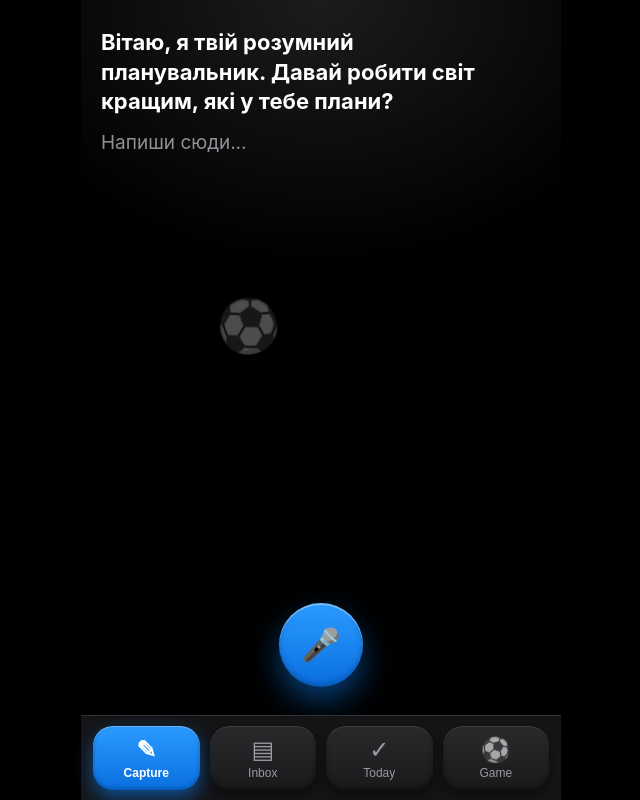
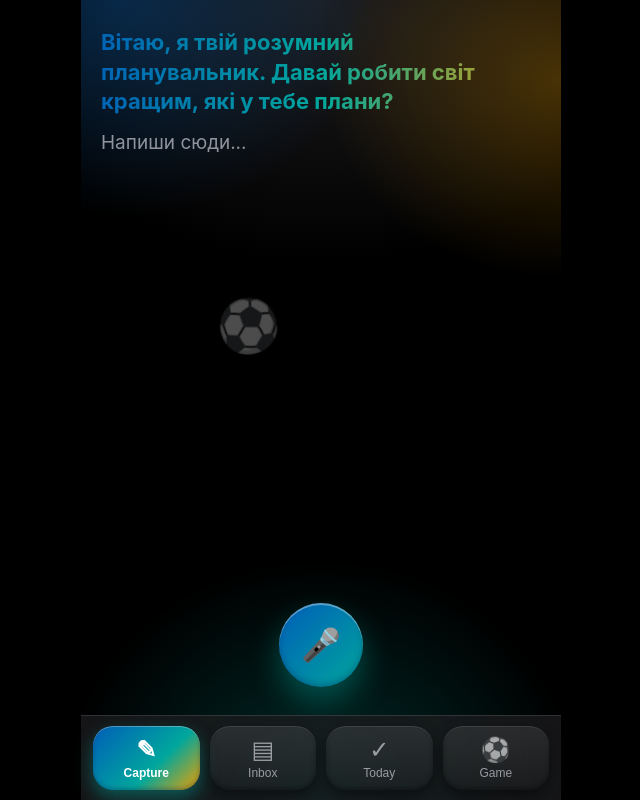
Before and after one commit to nazarhnura/brain-dump-app, a React (Vite) app: page / in a window 1280 px wide. Shown: the whole page, without its empty margins (319-959 px from the left). Built offline with nearby package versions, Linux system fonts and the light colour scheme; the HTML template or start-up script is replaced by a standard one.

Commit message:
Add WC2026-inspired color accents throughout the UI
Blue/teal/orange palette applied to: background glow, capture greeting, mic button, active nav tab, task card borders (cycling), checkboxes, goal frame and score on Game screen.

```diff
--- a/src/index.css
+++ b/src/index.css
@@ -7,7 +7,17 @@
   --color-accent: #0a84ff;
   --color-border: rgba(255, 255, 255, 0.12);
   --safe-bottom: env(safe-area-inset-bottom, 0px);
-  --app-gradient: radial-gradient(120% 55% at 50% 0%, #1c1c1e 0%, #000000 60%);
+
+  /* WC26-inspired accent palette */
+  --wc-blue: #005eb8;
+  --wc-orange: #f0a000;
+  --wc-sand: #c6a46a;
+  --wc-teal: #00a79d;
+
+  --app-gradient: radial-gradient(90% 45% at 8% 0%, rgba(0, 94, 184, 0.35) 0%, transparent 60%),
+    radial-gradient(90% 45% at 100% 10%, rgba(240, 160, 0, 0.28) 0%, transparent 55%),
+    radial-gradient(90% 50% at 50% 100%, rgba(0, 167, 157, 0.28) 0%, transparent 60%),
+    radial-gradient(120% 55% at 50% 0%, #1c1c1e 0%, #000000 60%);
 }
 
 * {
@@ -62,7 +72,10 @@ body {
   font-size: 22px;
   font-weight: 700;
   line-height: 1.35;
-  color: var(--color-text);
+  background: linear-gradient(90deg, var(--wc-blue), var(--wc-teal), var(--wc-orange));
+  -webkit-background-clip: text;
+  background-clip: text;
+  color: transparent;
 }
 
 .capture-screen__input {
@@ -116,14 +129,14 @@ body {
   height: 84px;
   border-radius: 50%;
   border: none;
-  background: linear-gradient(180deg, #2b9bff, #0a6fe0);
+  background: linear-gradient(135deg, var(--wc-blue), var(--wc-teal));
   color: #fff;
   font-size: 32px;
   display: flex;
   align-items: center;
   justify-content: center;
   box-shadow:
-    0 14px 30px rgba(10, 132, 255, 0.45),
+    0 14px 30px rgba(0, 167, 157, 0.4),
     inset 0 2px 0 rgba(255, 255, 255, 0.35),
     inset 0 -3px 6px rgba(0, 40, 90, 0.35);
   transition: transform 0.15s ease, box-shadow 0.15s ease;
@@ -132,7 +145,7 @@ body {
 .mic-button:active {
   transform: translateX(-50%) scale(0.94);
   box-shadow:
-    0 8px 18px rgba(10, 132, 255, 0.4),
+    0 8px 18px rgba(0, 167, 157, 0.35),
     inset 0 2px 0 rgba(255, 255, 255, 0.25),
     inset 0 -2px 4px rgba(0, 40, 90, 0.4);
 }
@@ -191,10 +204,19 @@ body {
   backdrop-filter: blur(20px);
   -webkit-backdrop-filter: blur(20px);
   border: 1px solid var(--color-border);
+  border-left: 3px solid var(--wc-teal);
   border-radius: 16px;
   padding: 16px;
   font-size: 17px;
   box-shadow: 0 8px 20px rgba(0, 0, 0, 0.35);
+}
+
+.task-list__item:nth-child(3n + 2) {
+  border-left-color: var(--wc-orange);
+}
+
+.task-list__item:nth-child(3n) {
+  border-left-color: var(--wc-blue);
 }
 
 .task-list__item--row {
@@ -243,7 +265,7 @@ body {
   width: 100%;
   padding: 0;
   border: none;
-  border-bottom: 1px solid var(--color-accent);
+  border-bottom: 1px solid var(--wc-teal);
   background: none;
   color: var(--color-text);
   font-size: 17px;
@@ -264,7 +286,7 @@ body {
   width: 26px;
   height: 26px;
   flex-shrink: 0;
-  accent-color: var(--color-accent);
+  accent-color: var(--wc-teal);
 }
 
 .task-list__text--done {
@@ -326,7 +348,7 @@ body {
   text-align: center;
   font-size: 18px;
   font-weight: 700;
-  color: var(--color-text-muted);
+  color: var(--wc-orange);
 }
 
 .game-goal {
@@ -335,8 +357,9 @@ body {
   max-width: 300px;
   height: 120px;
   margin: 20px auto 0;
-  border: 6px solid #f2f2f2;
-  border-bottom: none;
+  border-style: solid;
+  border-width: 6px 6px 0 6px;
+  border-image: linear-gradient(90deg, var(--wc-blue), var(--wc-teal), var(--wc-orange)) 1;
   border-radius: 6px 6px 0 0;
   box-shadow: 0 6px 16px rgba(0, 0, 0, 0.4);
 }
@@ -345,8 +368,8 @@ body {
   position: absolute;
   inset: 0;
   background-image:
-    repeating-linear-gradient(0deg, rgba(255, 255, 255, 0.35) 0 1px, transparent 1px 14px),
-    repeating-linear-gradient(90deg, rgba(255, 255, 255, 0.35) 0 1px, transparent 1px 14px);
+    repeating-linear-gradient(0deg, rgba(0, 167, 157, 0.4) 0 1px, transparent 1px 14px),
+    repeating-linear-gradient(90deg, rgba(0, 167, 157, 0.4) 0 1px, transparent 1px 14px);
 }
 
 .game-ball {
@@ -372,8 +395,11 @@ body {
   transform: translate(-50%, -50%);
   font-size: 42px;
   font-weight: 800;
-  color: #ffffff;
-  text-shadow: 0 0 24px rgba(10, 132, 255, 0.9);
+  background: linear-gradient(90deg, var(--wc-blue), var(--wc-teal), var(--wc-orange));
+  -webkit-background-clip: text;
+  background-clip: text;
+  color: transparent;
+  filter: drop-shadow(0 0 18px rgba(0, 167, 157, 0.7));
   animation: goal-pop 0.65s ease forwards;
   pointer-events: none;
 }
@@ -396,9 +422,9 @@ body {
 .bottom-nav__tab--active {
   color: #ffffff;
   font-weight: 600;
-  background: linear-gradient(180deg, #2b9bff, #0a6fe0);
+  background: linear-gradient(135deg, var(--wc-blue), var(--wc-teal) 60%, var(--wc-orange));
   box-shadow:
-    0 8px 18px rgba(10, 132, 255, 0.5),
+    0 8px 18px rgba(0, 167, 157, 0.45),
     inset 0 1px 0 rgba(255, 255, 255, 0.3),
     inset 0 -2px 4px rgba(0, 40, 90, 0.35);
 }
```
